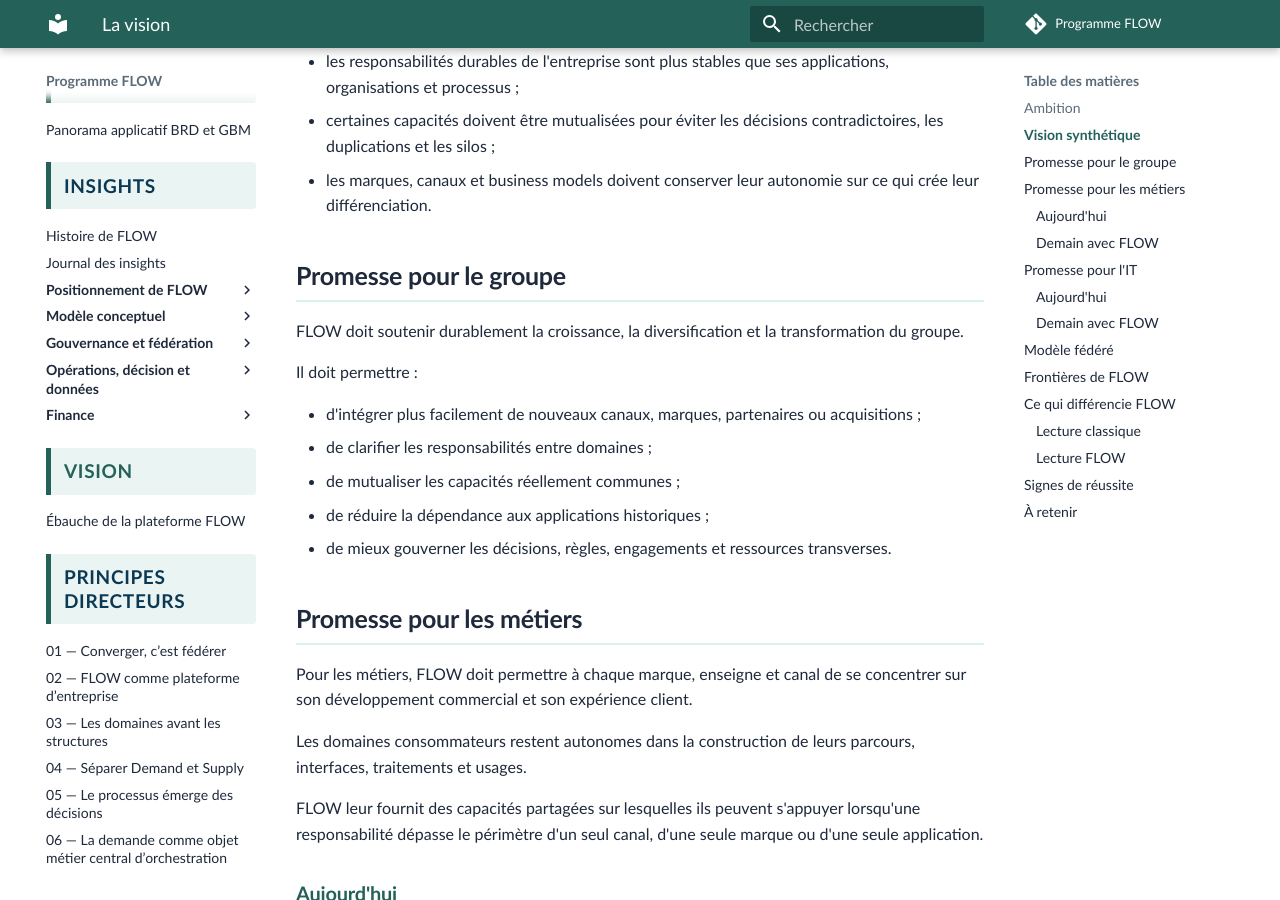
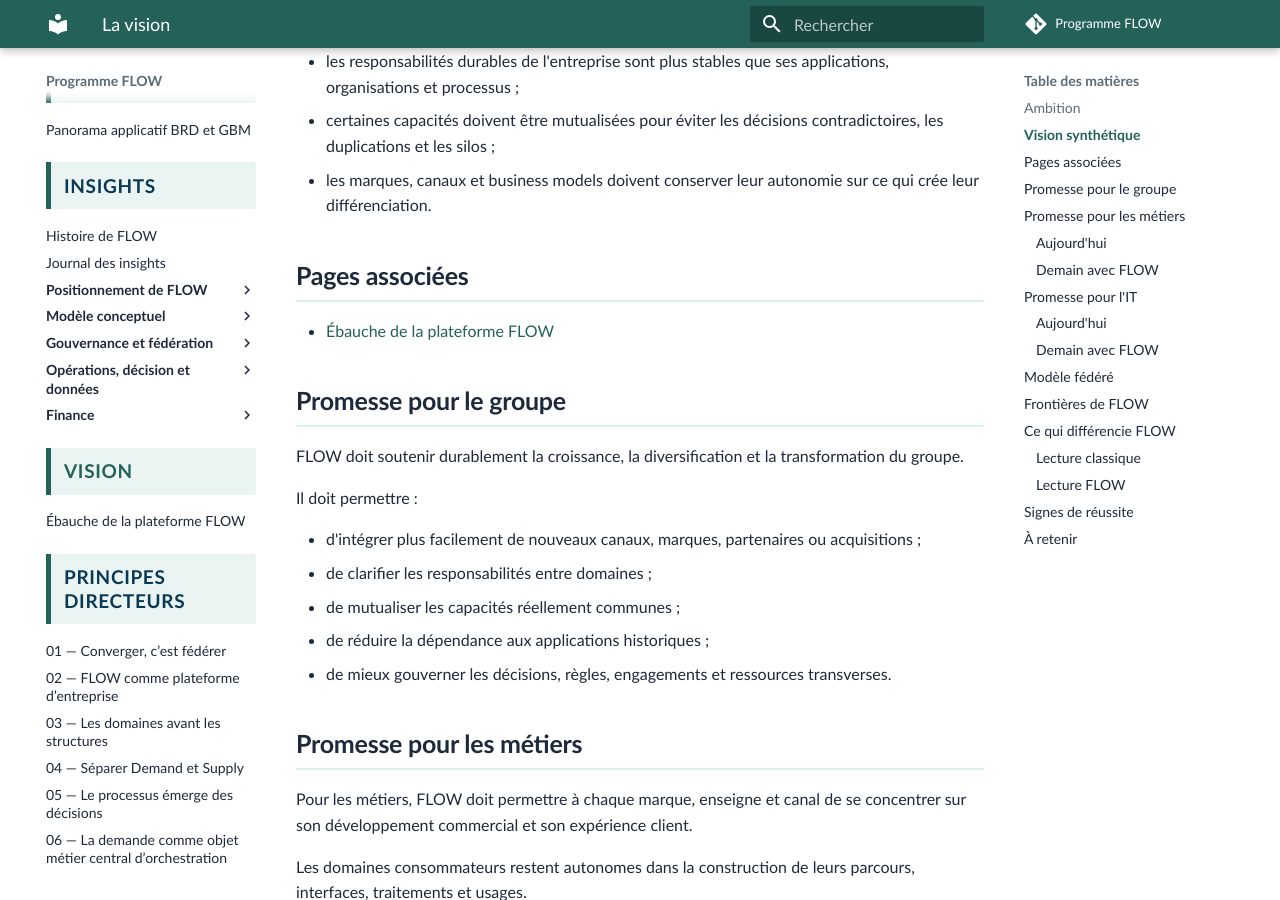
Before and after one commit to laurent-sintes/FLOW-Program, an MkDocs documentation site: the page built from docs/architecture-entreprise/vision/index.md, in a window 1280 px wide and 900 px high, scrolled down 752 px. Built offline with MkDocs 1.6.1 and Material for MkDocs 9.7.7, drawn with Linux system fonts in a browser that asks for light colours; comment, search, counter and statistics services are not loaded.

Commit message:
Référence l'ébauche de plateforme dans la vision

```diff
--- a/docs/architecture-entreprise/vision/index.md
+++ b/docs/architecture-entreprise/vision/index.md
@@ -19,6 +19,10 @@ Cette vision repose sur trois convictions :
 - les responsabilités durables de l'entreprise sont plus stables que ses applications, organisations et processus ;
 - certaines capacités doivent être mutualisées pour éviter les décisions contradictoires, les duplications et les silos ;
 - les marques, canaux et business models doivent conserver leur autonomie sur ce qui crée leur différenciation.
+
+## Pages associées
+
+- [Ébauche de la plateforme FLOW](ebauche-plateforme-flow.md)
 
 ## Promesse pour le groupe
 
```
